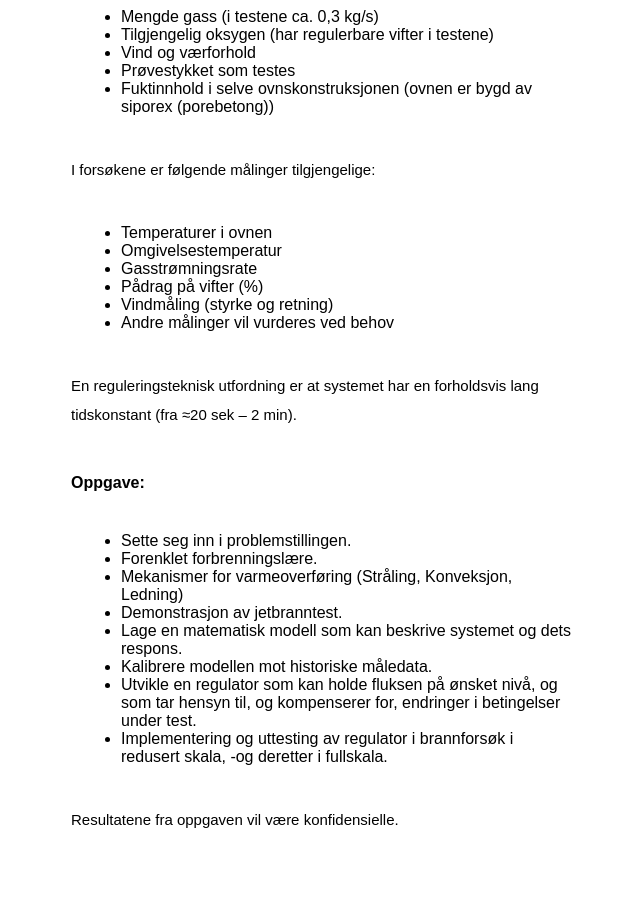
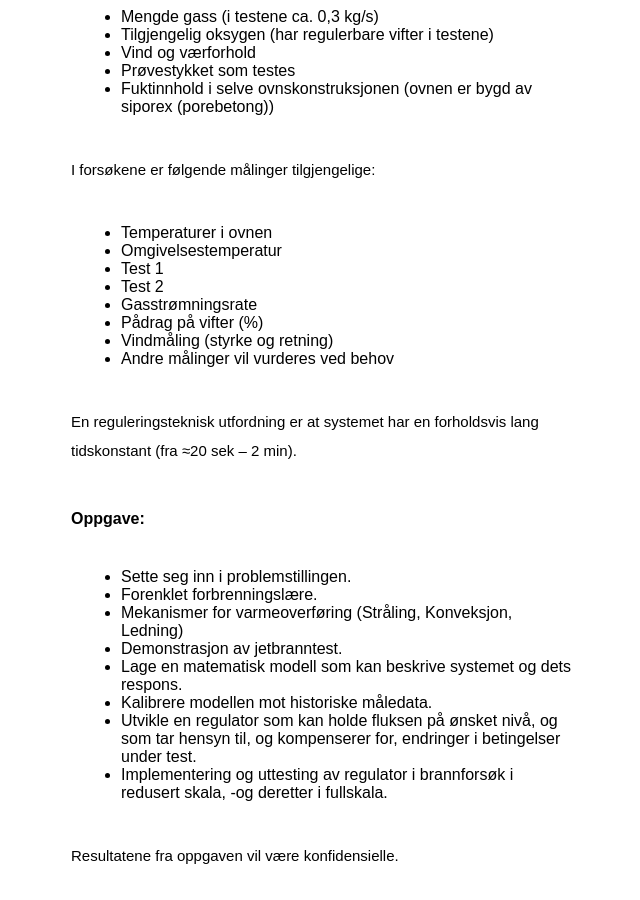
Before and after one commit to gravdahl-master/gravdahl-master.github.io, a Jekyll site: the page built from _posts/2015-12-05-regulating-heat-flux.md, in a window 1280 px wide and 900 px high, scrolled down 1561 px. Shown: the whole window, without its empty margins (319-959 px from the left). Built offline with Jekyll 4.4.1, drawn with Linux system fonts in a browser that asks for light colours; some web fonts are replaced.

Commit message:
Test of second order indentation

```diff
--- a/_posts/2015-12-05-regulating-heat-flux.md
+++ b/_posts/2015-12-05-regulating-heat-flux.md
@@ -27,7 +27,9 @@
 
 I forsøkene er følgende målinger tilgjengelige:
 * Temperaturer i ovnen
-* Omgivelsestemperatur
+ * Omgivelsestemperatur
+  * Test 1
+  * Test 2
 * Gasstrømningsrate
 * Pådrag på vifter (%)
 * Vindmåling (styrke og retning)
```
